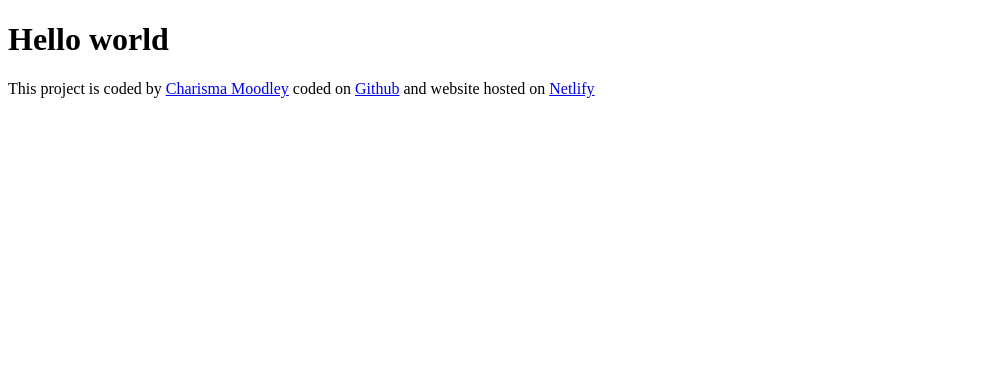
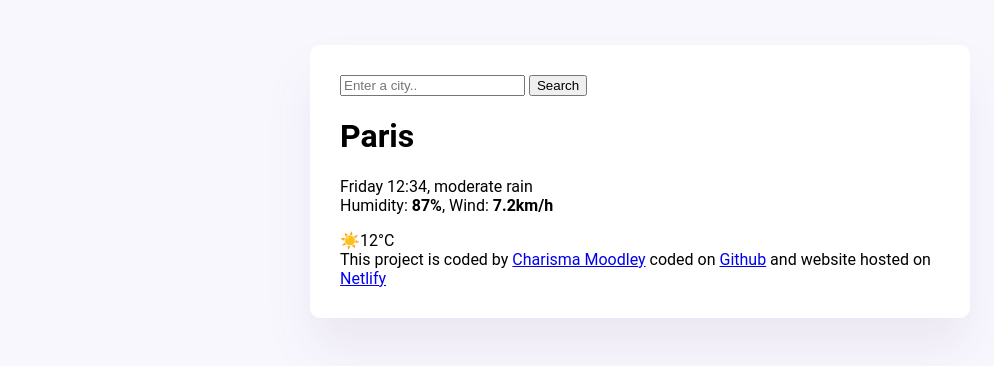
Before and after one commit to cjmoodley16/Charisma-meteo, a plain HTML site: page index.html in a window 1280 px wide. Shown: the whole page, without its empty margins (0-994 px from the left). Drawn offline with Linux system fonts and the light colour scheme.

Commit message:
styled and created font

```diff
--- a/index.html
+++ b/index.html
@@ -3,11 +3,40 @@
   <head>
     <meta charset="UTF-8" />
     <meta name="viewport" content="width=device-width, initial-scale=1.0" />
+    <link rel="stylesheet" href="src/style.css" />
     <title>Weather App</title>
   </head>
-  <h1>Hello world</h1>
-  <body></body>
-  <footer>This project is coded by <a href="https://github.com/cjmoodley16" target="_blank"> Charisma Moodley</a> coded on <a href="https://github.com/cjmoodley16/Charisma-meteo" target="_blank"> Github</a> and website hosted on <a href="https://app.netlify.com/teams/cjmoodley16/projects" target="_blank"> Netlify</a>
-</footer>
+  <body>
+  <div class="weather-app">
+    <header>
+        <form>
+        <input type="search"placeholder="Enter a city.." required/>
+        <input type="submit" value ="Search"/>
+    </form>
+    </header>
+    <h1>Paris</h1>
+    <p>
+      Friday 12:34, moderate rain <br />
+      Humidity: <strong>87%</strong>, Wind: <strong>7.2km/h</strong>
+    </p>
+    <div> ☀️12°C</div>
+</body>
+    <footer>
+      This project is coded by
+      <a href="https://github.com/cjmoodley16" target="_blank">
+        Charisma Moodley</a
+      >
+      coded on
+      <a href="https://github.com/cjmoodley16/Charisma-meteo" target="_blank">
+        Github</a
+      >
+      and website hosted on
+      <a
+        href="https://app.netlify.com/teams/cjmoodley16/projects"
+        target="_blank"
+      >
+        Netlify</a
+      >
+    </footer>
+  </div>
 </html>
-</html>
--- /dev/null
+++ b/src/style.css
@@ -0,0 +1,15 @@
+body {
+  background: #f9f7fe;
+  font-family: "Roboto", sans-serif;
+}
+.weather-app {
+  background: white;
+  max-width: 600px;
+  margin: 45px auto;
+  padding: 30px;
+  box-shadow: 0 30px 50px rgba(65, 50, 100, 0.08);
+  border-radius: 10px;
+}
+.strong {
+  color: #f65282;
+}
```
